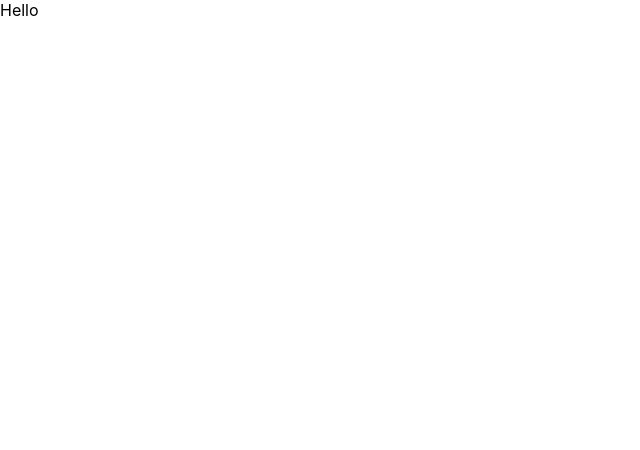
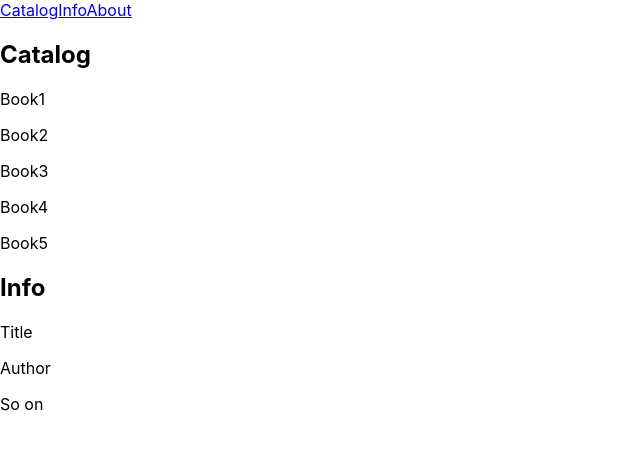
Before and after one commit to FrancoRosa/bookcatalog, a React (Create React App) app: page /info in a window 1280 px wide. Shown: the top 450 px of the page, without its empty margins (0-640 px from the left). Built offline with nearby package versions, Linux system fonts and the light colour scheme.

Commit message:
Add simple routing and navigation

```diff
--- a/package.json
+++ b/package.json
@@ -8,6 +8,7 @@
     "@testing-library/user-event": "^12.1.10",
     "react": "^17.0.1",
     "react-dom": "^17.0.1",
+    "react-router-dom": "^5.2.0",
     "react-scripts": "4.0.0",
     "web-vitals": "^0.2.4"
   },
--- /dev/null
+++ b/src/components/About.jsx
@@ -0,0 +1,9 @@
+import React from 'react'
+
+const About = () => (
+  <div>
+    <p>Data base of books brought to you by NYT</p>
+  </div>
+);
+
+export default About;
--- a/src/components/App.js
+++ b/src/components/App.js
@@ -1,12 +1,20 @@
-import React from 'react'
+import React from 'react';
+import { Route } from 'react-router-dom'
+import Navbar from './Navbar';
+import BookInfo from './BookInfo';
+import BookCatalog from './BookCatalog';
+import About from './About';
 
 
-function App() {
-  return (
-    <div className="App">
-      Hello
+const App = () => (
+  <div className="App">
+    <Navbar />
+    <div className="content">
+      <Route path="/" component={BookCatalog} />
+      <Route path="/info" component={BookInfo} />
+      <Route path="/about" component={About} />
     </div>
-  );
-}
+  </div>
+);
 
 export default App;
--- /dev/null
+++ b/src/components/BookCatalog.jsx
@@ -0,0 +1,15 @@
+import React from 'react'
+
+const BookCatalog = () => (
+  <div>
+    <h2>Catalog</h2>
+    <p>Book1</p>
+    <p>Book2</p>
+    <p>Book3</p>
+    <p>Book4</p>
+    <p>Book5</p>
+
+  </div>
+)
+
+export default BookCatalog;
--- /dev/null
+++ b/src/components/BookInfo.jsx
@@ -0,0 +1,18 @@
+import React from 'react'
+
+const BookInfo = () => (
+  <div>
+    <h2>Info</h2>
+    <p>
+      Title
+    </p>
+    <p>
+      Author
+    </p>
+    <p>
+      So on
+    </p>
+  </div>
+);
+
+export default BookInfo;
--- /dev/null
+++ b/src/components/Navbar.jsx
@@ -0,0 +1,11 @@
+import React from 'react'
+
+const Navbar = () => (
+  <div>
+    <a href="/catalog">Catalog</a>
+    <a href="/info">Info</a>
+    <a href="/about">About</a>
+  </div>
+);
+
+export default Navbar;
--- a/src/index.js
+++ b/src/index.js
@@ -2,10 +2,11 @@ import React from 'react';
 import ReactDOM from 'react-dom';
 import './index.css';
 import App from './components/App';
+import { BrowserRouter } from 'react-router-dom'
 
 ReactDOM.render(
-  <React.StrictMode>
+  <BrowserRouter>
     <App />
-  </React.StrictMode>,
+  </BrowserRouter>,
   document.getElementById('root')
 );
```
Also changed, not shown: 1 other file (tests, documents, lock files or other folders).
